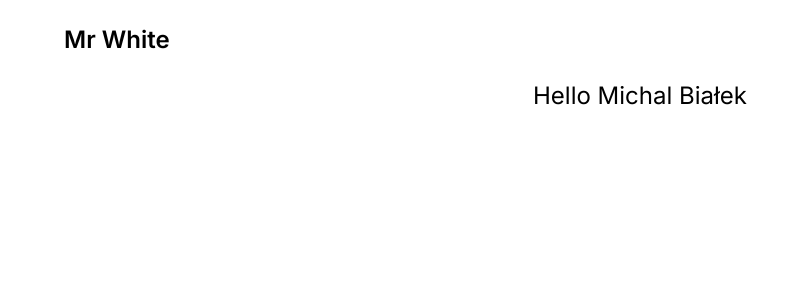
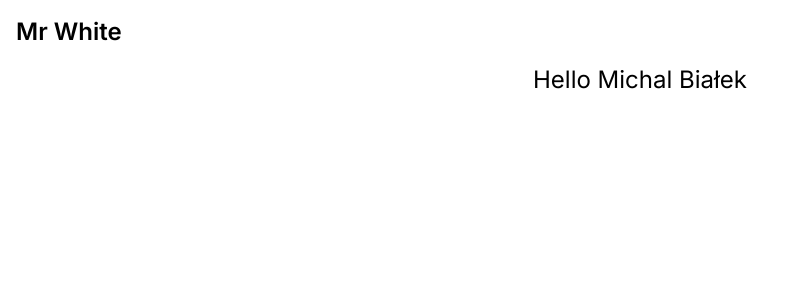
Before and after one commit to poewer/iib-course, a Next.js app: page / in a window 1280 px wide. Shown: the top 300 px of the page, without its empty margins (0-793 px from the left). Built offline with nearby package versions, Linux system fonts and the light colour scheme.

Commit message:
comment icon google

```diff
--- a/components/NavBar.tsx
+++ b/components/NavBar.tsx
@@ -12,8 +12,8 @@ const NavBar = () => {
       <div className="max-w-screen-xl flex flex-wrap items-center justify-between mx-auto p-4">
         <a href="https://flowbite.com/" className="flex items-center">
           {/* <img src="https://flowbite.com/docs/images/logo.svg" className="h-8 mr-3" alt="Flowbite Logo" /> */}
-          <link rel="stylesheet" href="https://fonts.googleapis.com/css2?family=Material+Symbols+Outlined:opsz,wght,FILL,GRAD@46,600,0,0" />
-          <span className="material-symbols-outlined p-3 text-white">public</span>
+          {/* <link rel="stylesheet" href="https://fonts.googleapis.com/css2?family=Material+Symbols+Outlined:opsz,wght,FILL,GRAD@46,600,0,0" /> */}
+          {/* <span className="material-symbols-outlined p-3 text-white">public</span> */}
           <span className="self-center text-2xl font-semibold whitespace-nowrap dark:text-white">Mr White</span>
         </a>
         <button onClick={toggleMenu} data-collapse-toggle="navbar-default" type="button" className="inline-flex items-center p-2 w-10 h-10 justify-center text-sm text-gray-500 rounded-lg md:hidden hover:bg-gray-100 focus:outline-none focus:ring-2 focus:ring-gray-200 dark:text-gray-400 dark:hover:bg-gray-700 dark:focus:ring-gray-600" aria-controls="navbar-default" aria-expanded="false">
```
